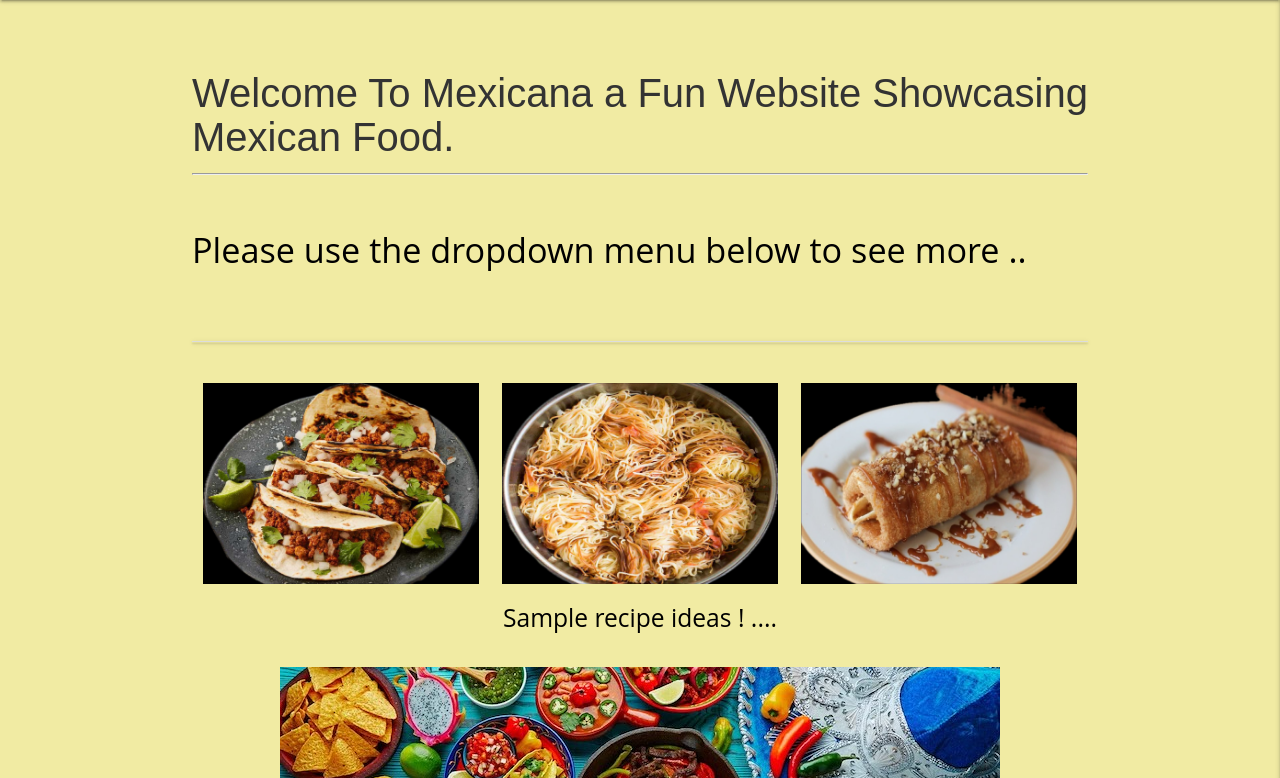
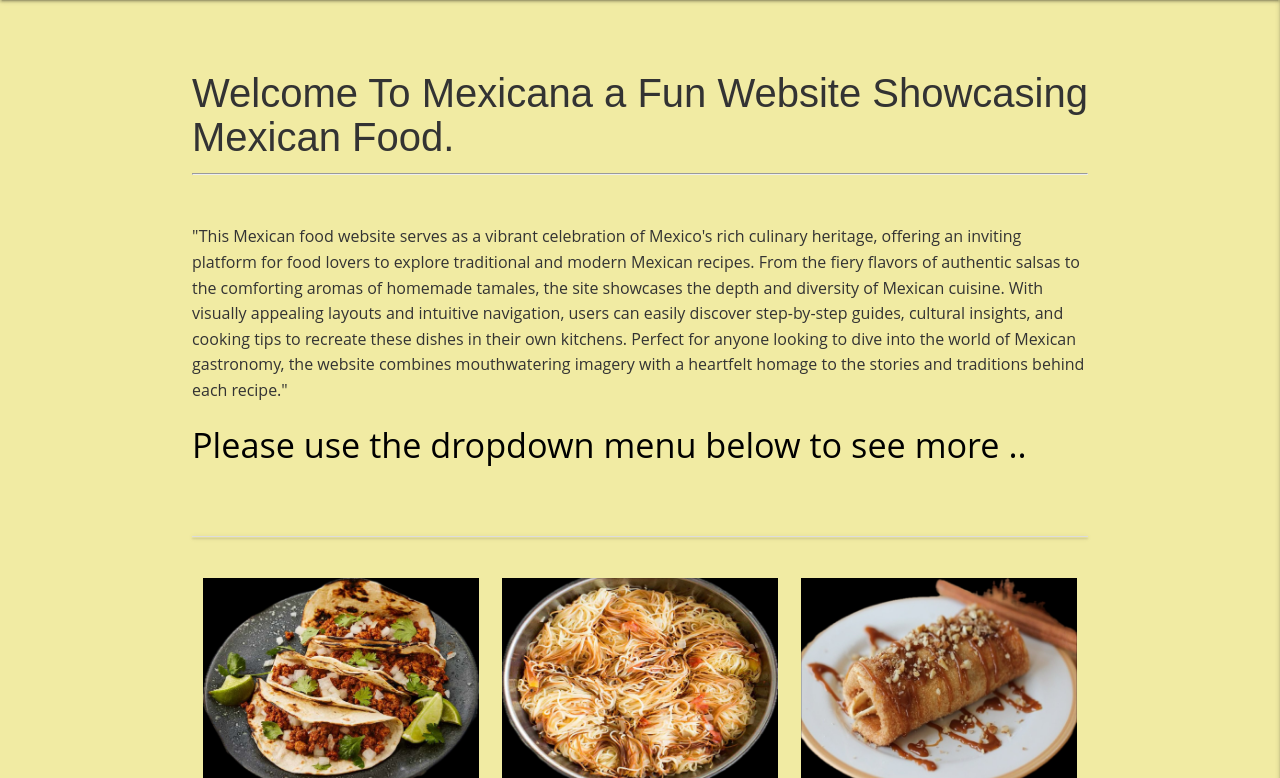
Before and after one commit to curran68/mongo-mex, a Flask app: page / in a window 1280 px wide. Shown: the part 70-848 px from the top of the page. Run offline with Flask 3, Linux system fonts and the light colour scheme; data that the repository does not hold is empty; some libraries are stand-ins or nearby versions; some web fonts are replaced.

Commit message:
more information added

```diff
--- a/templates/recipes.html
+++ b/templates/recipes.html
@@ -6,6 +6,16 @@
 
     <hr>
     <br>
+    <p>
+        "This Mexican food website serves as a vibrant celebration of Mexico's rich culinary heritage,
+        offering an inviting platform for food lovers to explore traditional and modern Mexican recipes.
+        From the fiery flavors of authentic salsas to the comforting aromas of homemade tamales,
+        the site showcases the depth and diversity of Mexican cuisine. With visually appealing
+        layouts and intuitive navigation, users can easily discover step-by-step guides, cultural insights,
+        and cooking tips to recreate these dishes in their own kitchens. Perfect for anyone looking to
+        dive into the world of Mexican gastronomy, the website combines mouthwatering imagery with a
+        heartfelt homage to the stories and traditions behind each recipe."
+    </p>
     <h4 class="black-text">Please use the dropdown menu below to see more .. </h4>
     <br>
 
```
